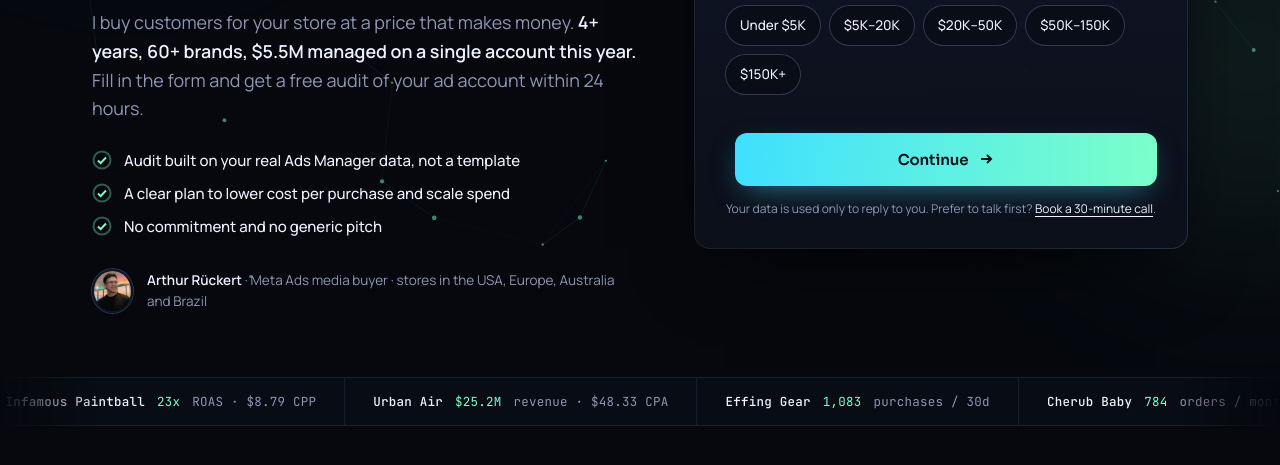
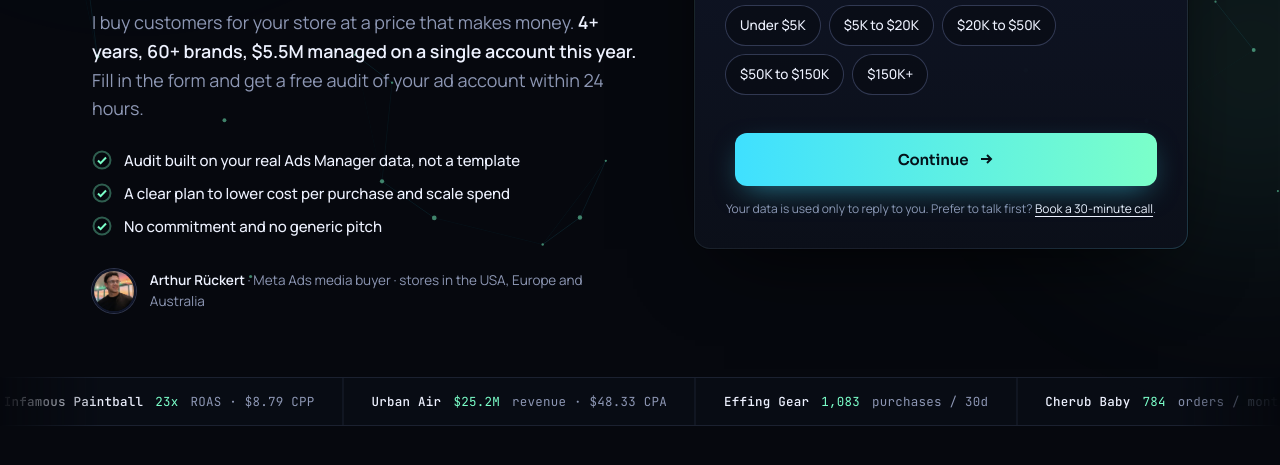
Before and after one commit to arthuruckert/meta-ads, a plain HTML site: page index.html in a window 1280 px wide. Shown: the part 487-952 px from the top of the page. Drawn offline with Linux system fonts and the light colour scheme.

Commit message:
Focus on USA, Europe and Australia; remove dashes and BRL figures
Co-Authored-By: Claude Opus 5.5 <noreply@anthropic.com>
Claude-Session: https://claude.ai/code/session_0153khHaiUewZUCos3Rp3kg5

```diff
--- a/index.html
+++ b/index.html
@@ -305,7 +305,7 @@ src="https://www.facebook.com/tr?id=2025216491254286&ev=PageView&noscript=1"/></
       </div>
       <div class="social">
         <img class="face" src="assets/arthur.jpg" alt="Arthur Rückert" width="88" height="88">
-        <span data-i18n="social"><b>Arthur Rückert</b> · Meta Ads media buyer · stores in the USA, Europe, Australia and Brazil</span>
+        <span data-i18n="social"><b>Arthur Rückert</b> · Meta Ads media buyer · stores in the USA, Europe and Australia</span>
       </div>
     </div>
 
@@ -342,9 +342,9 @@ src="https://www.facebook.com/tr?id=2025216491254286&ev=PageView&noscript=1"/></
               <span class="q" data-i18n="f_spend">Monthly ad spend on Meta</span>
               <div class="chips" data-group="spend" role="group">
                 <button type="button" class="chip" data-v="Under $5K" data-i18n="sp1">Under $5K</button>
-                <button type="button" class="chip" data-v="$5K–20K">$5K–20K</button>
-                <button type="button" class="chip" data-v="$20K–50K">$20K–50K</button>
-                <button type="button" class="chip" data-v="$50K–150K">$50K–150K</button>
+                <button type="button" class="chip" data-v="$5K–20K">$5K to $20K</button>
+                <button type="button" class="chip" data-v="$20K–50K">$20K to $50K</button>
+                <button type="button" class="chip" data-v="$50K–150K">$50K to $150K</button>
                 <button type="button" class="chip" data-v="$150K+">$150K+</button>
               </div>
               <input type="hidden" name="spend" id="spend">
@@ -424,9 +424,9 @@ src="https://www.facebook.com/tr?id=2025216491254286&ev=PageView&noscript=1"/></
     <span class="tk"><b>Urban Air</b><span class="v">$25.2M</span>revenue · $48.33 CPA</span>
     <span class="tk"><b>Effing Gear</b><span class="v">1,083</span>purchases / 30d</span>
     <span class="tk"><b>Cherub Baby</b><span class="v">784</span>orders / month</span>
-    <span class="tk"><b>Astra Straps</b><span class="v">+377%</span>revenue · $13–15 cost cap</span>
+    <span class="tk"><b>Astra Straps</b><span class="v">+377%</span>revenue · $13 to $15 cost cap</span>
     <span class="tk"><b>Magic Bra</b><span class="v">+320%</span>revenue · profit 30x</span>
-    <span class="tk"><b>MOSSY</b><span class="v">10x</span>ROAS · R$30K → R$320K/mo</span>
+    <span class="tk"><b>MOSSY</b><span class="v">10x</span>ROAS · ~$6K → ~$64K/mo</span>
     <span class="tk"><b>Casa Tropical</b><span class="v">14.35x</span>ROAS · 7K → 32K followers</span>
   </div>
 </div>
@@ -435,7 +435,7 @@ src="https://www.facebook.com/tr?id=2025216491254286&ev=PageView&noscript=1"/></
   <div class="wrap">
     <div class="stat reveal"><div class="num" data-count="25.2" data-prefix="$" data-suffix="M" data-dec="1">$25.2M</div><div class="lab" data-i18n="s1">revenue driven on Meta in 2026, on a single account</div></div>
     <div class="stat reveal" data-delay="1"><div class="num" data-count="114381" data-sep="1">114,381</div><div class="lab" data-i18n="s2">purchases at a $48.33 CPA across $5.5M in spend</div></div>
-    <div class="stat reveal" data-delay="2"><div class="num" data-count="60" data-suffix="+">60+</div><div class="lab" data-i18n="s3">brands scaled across the USA, Europe, Australia and Brazil</div></div>
+    <div class="stat reveal" data-delay="2"><div class="num" data-count="60" data-suffix="+">60+</div><div class="lab" data-i18n="s3">brands scaled across the USA, Europe and Australia</div></div>
     <div class="stat reveal" data-delay="3"><div class="num" data-count="23" data-suffix="x">23x</div><div class="lab" data-i18n="s4">best 30-day ROAS, sporting goods store</div></div>
   </div>
 </section>
@@ -564,7 +564,7 @@ src="https://www.facebook.com/tr?id=2025216491254286&ev=PageView&noscript=1"/></
     chk3: 'Sem compromisso e sem proposta genérica',
     hero_btn: 'Quero minha auditoria',
     hero_hint: '60 segundos · resposta em até 24h',
-    social: '<b>Arthur Rückert</b> · media buyer de Meta Ads · lojas nos EUA, Europa, Austrália e Brasil',
+    social: '<b>Arthur Rückert</b> · media buyer de Meta Ads · lojas nos EUA, Europa e Austrália',
     f_title: 'Receba a auditoria gratuita da sua conta',
     f_sub: '60 segundos. Eu mesmo analiso e respondo em até 24 horas.',
     f_store: 'Site da loja', f_store_ph: 'sualoja.com.br',
@@ -575,7 +575,7 @@ src="https://www.facebook.com/tr?id=2025216491254286&ev=PageView&noscript=1"/></
     ch1: 'Custo por compra só sobe', ch2: 'ROAS cai quando escalo o budget', ch3: 'Criativos não convertem',
     ch4: 'Não sei o lucro real', ch5: 'Começando do zero', ch6: 'Insatisfeito com a agência atual',
     f_goal: 'Onde você quer a loja em 90 dias? <span style="color:var(--muted);font-weight:500">(opcional)</span>',
-    f_goal_ph: 'ex.: R$ 300K/mês com ROAS 4x',
+    f_goal_ph: 'ex.: 300K/mês com ROAS 4x',
     f_back: '← Voltar', f_back2: '← Voltar',
     f_name: 'Seu nome', f_name_ph: 'Nome',
     f_email: 'E-mail', f_phone: 'WhatsApp <span style="color:var(--muted);font-weight:500">(opcional)</span>',
@@ -586,7 +586,7 @@ src="https://www.facebook.com/tr?id=2025216491254286&ev=PageView&noscript=1"/></
     fine: 'Seus dados são usados só para te responder. Prefere conversar antes? <a href="https://calendly.com/ruckert_/strategic-session" target="_blank" rel="noopener">Agende 30 minutos</a>.',
     s1: 'de receita via Meta em 2026, em uma única conta',
     s2: 'compras a US$ 48,33 de CPA com US$ 5,5M investidos',
-    s3: 'marcas escaladas nos EUA, Europa, Austrália e Brasil',
+    s3: 'marcas escaladas nos EUA, Europa e Austrália',
     s4: 'melhor ROAS em 30 dias, loja de artigos esportivos',
     c_eyebrow: 'Cases', c_h2: 'Duas contas. <span class="grad">A história inteira.</span>',
     c_sub: 'Números tirados direto do TripleWhale e do Gerenciador de Anúncios. Clique no print para abrir em tamanho real. Os resultados variam de conta para conta.',
```
